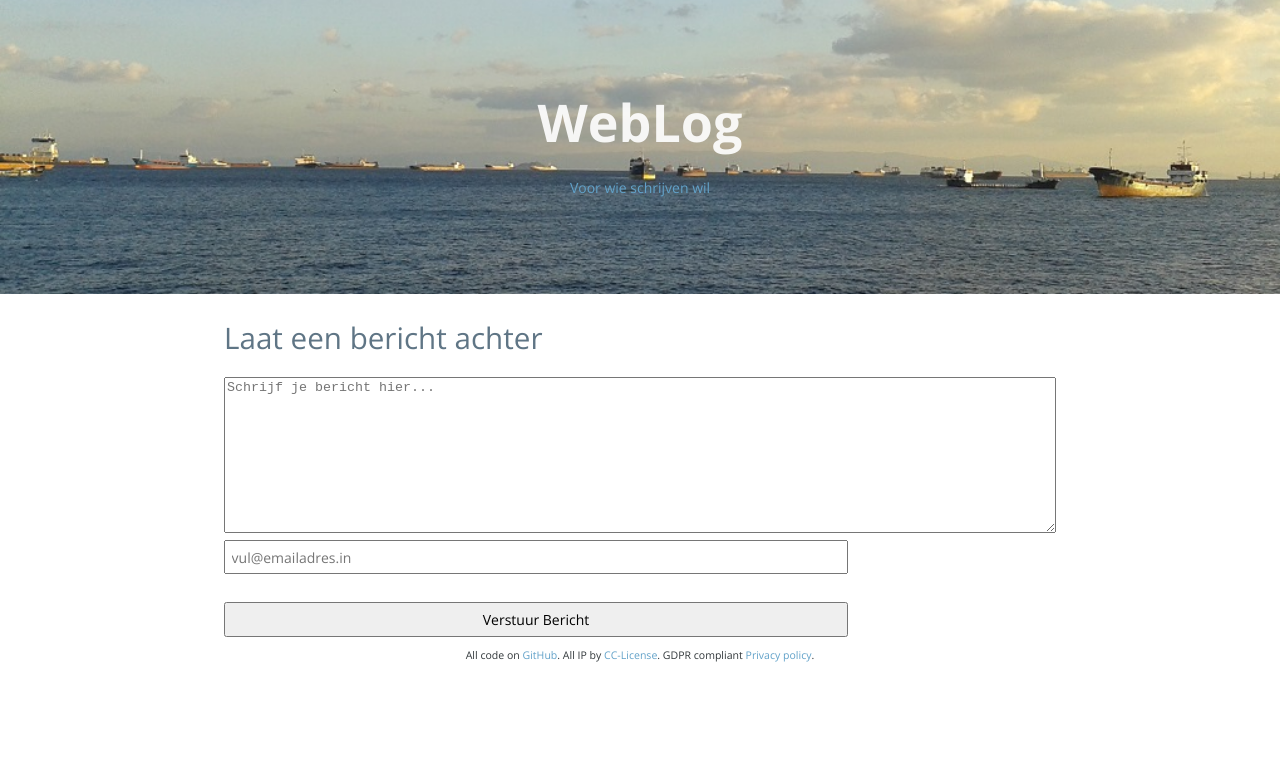
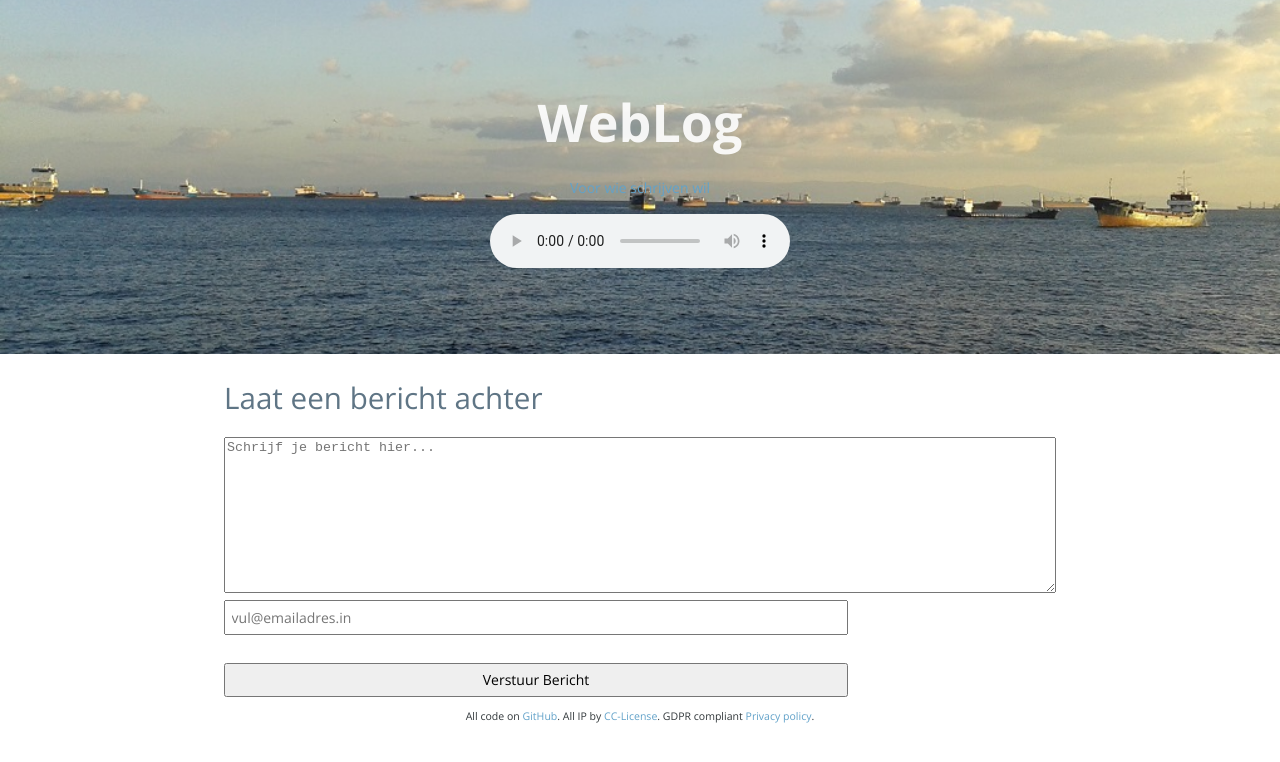
Before and after one commit to fprisse/Weblog, a Jekyll site: the page built from talktome.md, in a window 1280 px wide. Shown: the top 762 px of the page. Built offline with Jekyll 4.4.1, drawn with Linux system fonts in a browser that asks for light colours; nearby versions of some CDN libraries; comment, search, counter and statistics services are not loaded.

Commit message:
Update header.html

```diff
--- a/_includes/header.html
+++ b/_includes/header.html
@@ -3,4 +3,5 @@
      <!--<h3 style="font-weight: lighter;">a blog for <a class="header-link" href="http://canijustgo.com/" target="_blank">canijustgo.com</a></h3>-->
      <!--<h3> {{ site.description }} </h3> -->
      <p> <a href="{{ site.baseurl }}/talktome"> Voor wie schrijven wil </a></p>
+     <audio src="http://direct.fipradio.fr/live/fip-webradio3.mp3" controls></audio>
 </header>
```
